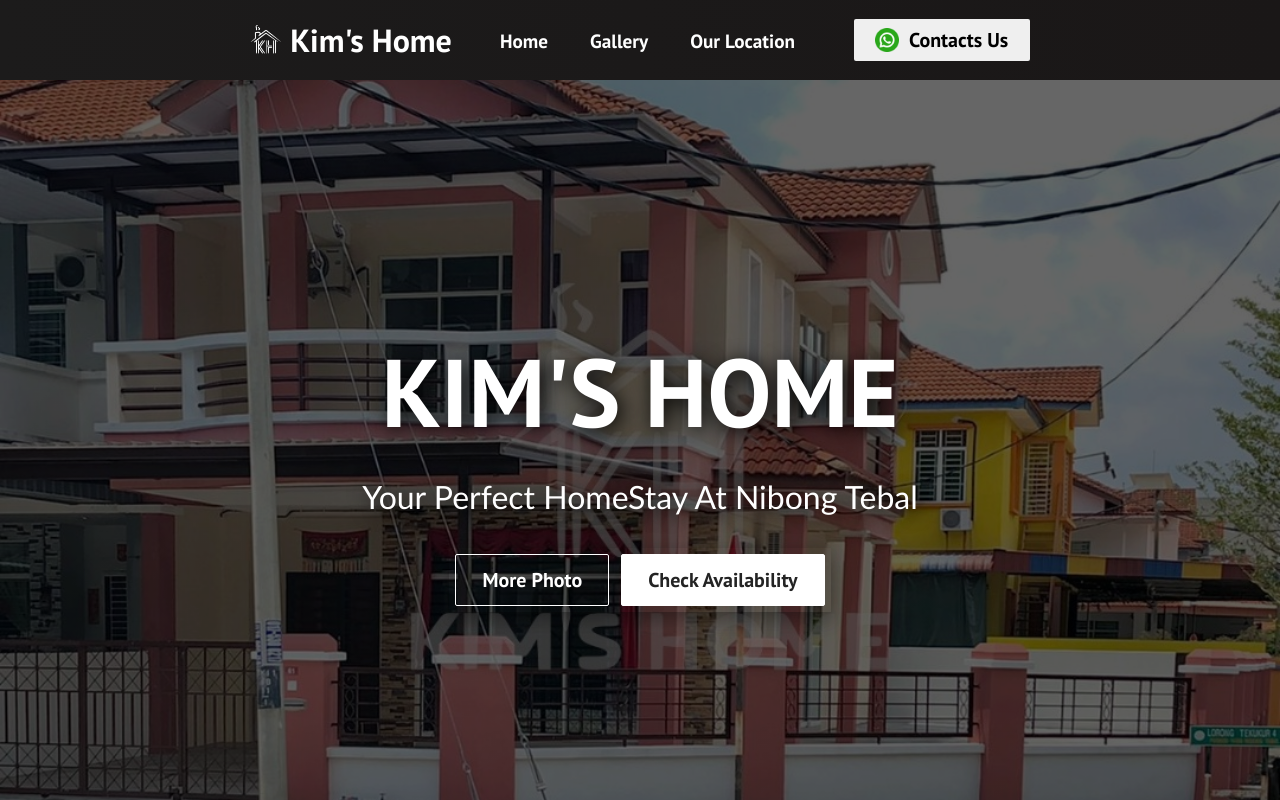
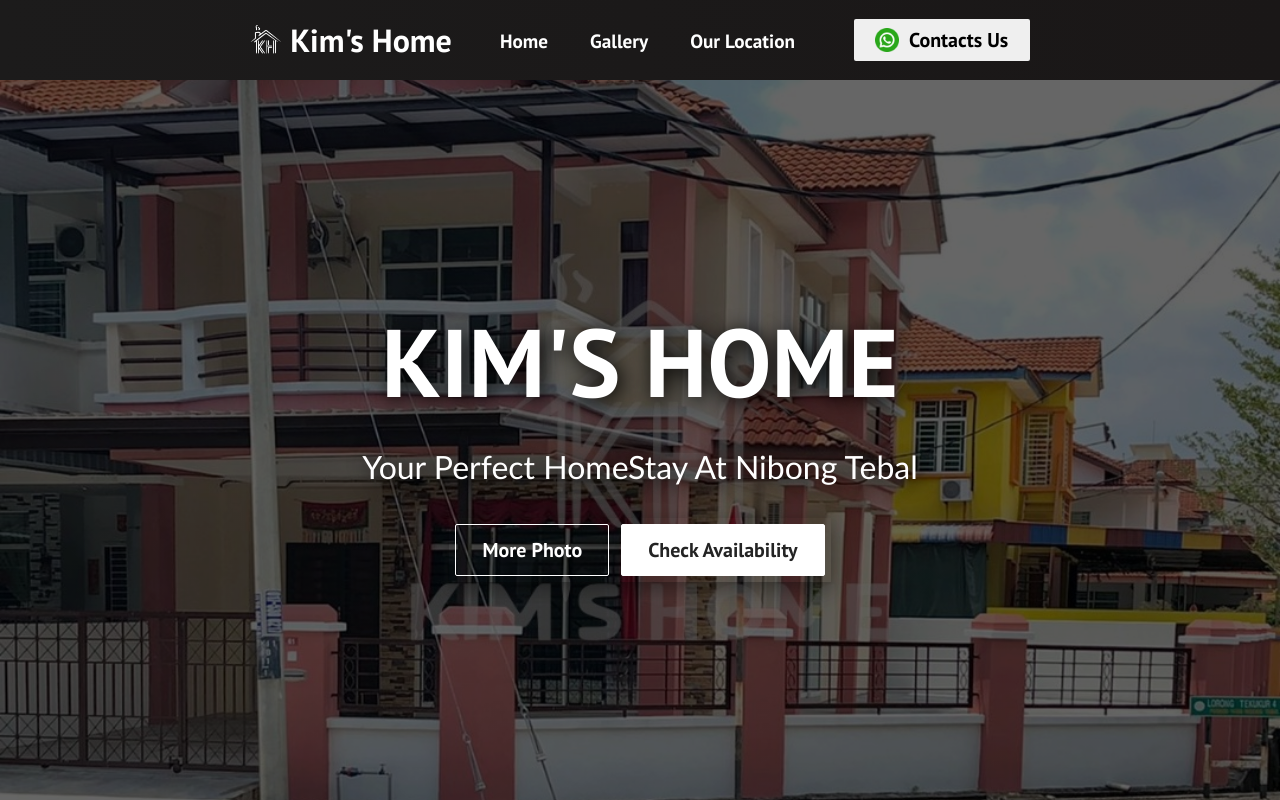
Before and after one commit to KimsHomeNT/kimshome.github.io, a React (Create React App) app: page / in a window 1280 px wide. Shown: the top 800 px of the page. Built offline with nearby package versions, Linux system fonts and the light colour scheme.

Commit message:
update max-height

```diff
--- a/src/components/MainSection/MainSection.css
+++ b/src/components/MainSection/MainSection.css
@@ -8,7 +8,7 @@ video {
 
 .hero-container {
   background: linear-gradient( rgba(0, 0, 0, 0.5), rgba(0, 0, 0, 0.5) ),url('../../../public/images/img-1.jpeg') center center/cover no-repeat;
-  height: 100vh;
+  height: 92.6vh;
   width: 100%;
   display: flex;
   flex-direction: column;
```
